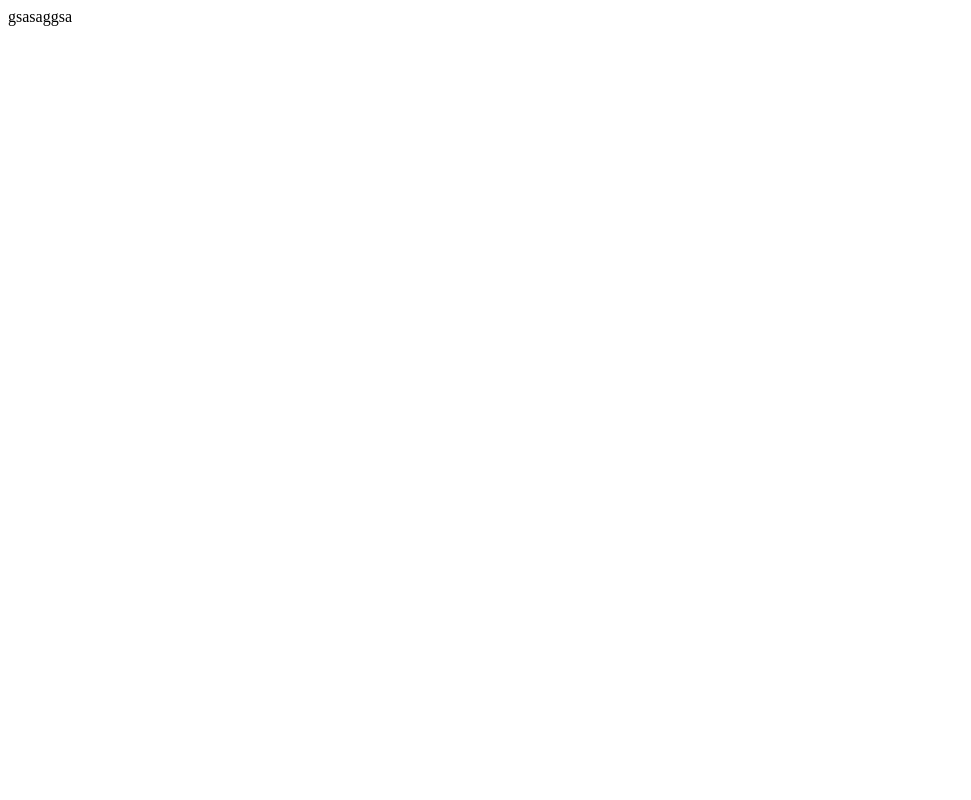
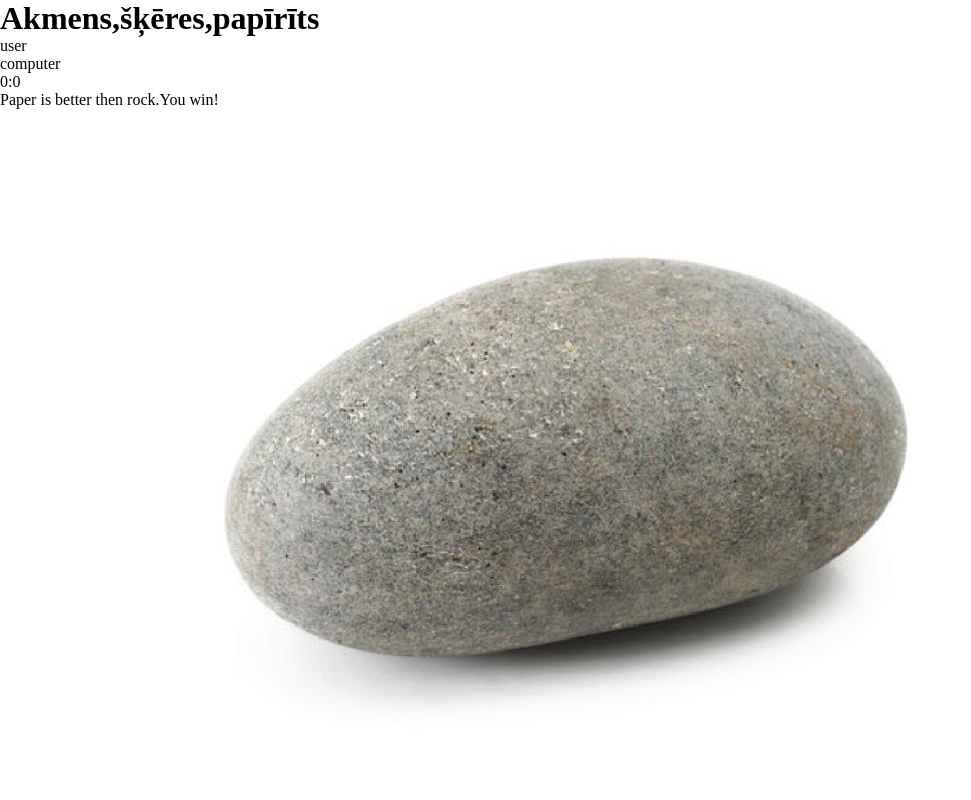
Before and after one commit to pelmenits/Akmens-skeres-papirits, a plain HTML site: page index.html in a window 1280 px wide. Shown: the top 800 px of the page, without its empty margins (0-971 px from the left). Drawn offline with Linux system fonts and the light colour scheme.

Commit message:
pievienoju bildes un css/html failu

```diff
--- /dev/null
+++ b/index.css
@@ -0,0 +1,5 @@
+* {
+    margin:0;
+    padding:0;
+    box-sizing:border-box;
+}
--- a/index.html
+++ b/index.html
@@ -1 +1,36 @@
-gsasaggsa
+<!DOCTYPE html>
+<html>
+    <head>
+        <meta charset= "utf-8">
+        <title>Akmens,šķēres,papīrīts</title>
+        <link rel="stylesheet" href="index.css">
+    </head>
+    <body>
+        <header>
+        <h1>Akmens,šķēres,papīrīts</h1>
+        </header>
+        <div class="score-board">
+            <div id="user-label" class="badge">user</div>
+            <div id="computer-label" class="badge">computer</div>
+            <span id="user-score">0</span>:<span id="computer-score">0</span>
+        </div>
+
+        <div class="result">
+            <p>Paper is better then rock.You win!</p>
+        </div>
+
+        <div class="choices">
+            <div class="choice" id="r">
+                <img src="rock.jpg"alt="">
+            </div>
+            <div class="choice" id="p">
+                <img src="paper.jpg"alt="">
+            </div>
+            <div class="choice" id="s">
+                <img src="scissors.jpg"alt="">
+            </div>
+        </div>
+
+        <p id="action-message">Make your move</p>
+    </body>
+</html>
```
Also changed, not shown: paper.jpg (added), rock.jpg (added), scissors.jpg (added).
